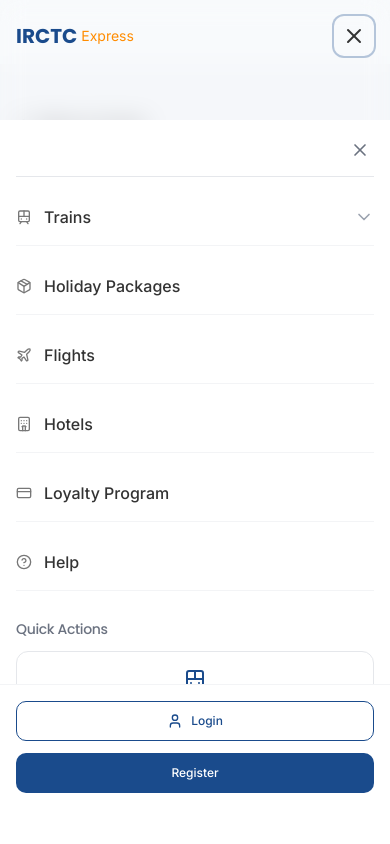
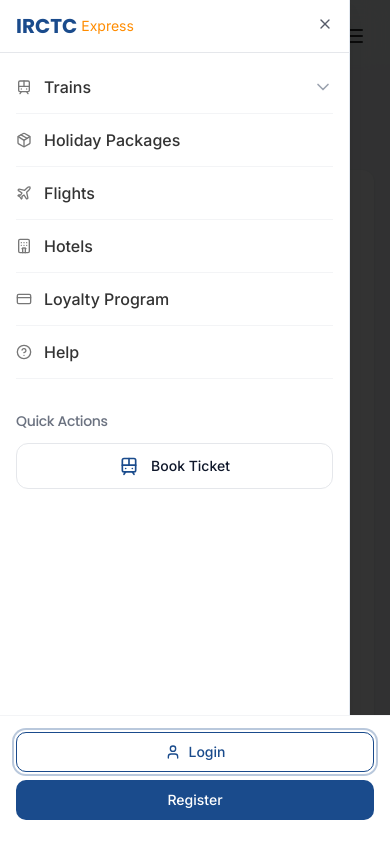
Before and after one commit to vinodkrishna221/trainify-reimagined, a React (Vite) app: page /login in a window 390 px wide. Both pictures are taken after a click on the button 354 px from the left and 36 px from the top of the page. Shown: the top 844 px of the page. Built offline with nearby package versions, Linux system fonts and the light colour scheme.

Commit message:
Fix padding issue
The padding was not correctly applied. This commit fixes the padding issue.

```diff
--- a/src/components/common/Navbar.tsx
+++ b/src/components/common/Navbar.tsx
@@ -4,6 +4,7 @@ import { Link, useLocation } from 'react-router-dom';
 import { Menu, X, User, ChevronDown, Train, Package, Plane, Hotel, CreditCard, HelpCircle } from 'lucide-react';
 import { cn } from '@/lib/utils';
 import Button from './Button';
+import { Sheet, SheetContent, SheetTrigger } from "@/components/ui/sheet";
 
 interface NavItem {
   label: string;
@@ -154,57 +155,62 @@ const Navbar = () => {
         </div>
 
         {/* Mobile Menu Button */}
+        <div className="lg:hidden">
+          <Sheet>
+            <SheetTrigger asChild>
               <button
-          className="lg:hidden p-2 rounded-md focus:outline-none focus:ring-2 focus:ring-irctc-royal-blue/30"
-          onClick={() => setMobileMenuOpen(!mobileMenuOpen)}
+                className="p-2 rounded-md focus:outline-none focus:ring-2 focus:ring-irctc-royal-blue/30"
+                aria-label="Open main menu"
               >
-          {mobileMenuOpen ?
-            <X className="w-6 h-6 text-irctc-dark-gray" /> :
                 <Menu className="w-6 h-6 text-irctc-dark-gray" />
-          }
               </button>
+            </SheetTrigger>
+            <SheetContent side="left" className="p-0 w-full max-w-[350px] bg-white">
+              <div className="flex items-center justify-between px-4 py-3 border-b border-gray-200">
+                <div className="flex items-center">
+                  <span className="text-irctc-royal-blue font-poppins font-bold text-xl">IRCTC</span>
+                  <span className="text-irctc-orange ml-1 text-sm">Express</span>
+                </div>
               </div>
 
-      {/* Mobile Menu */}
-      {mobileMenuOpen && (
-        <div className="relative fixed inset-0 z-40 lg:hidden bg-white" style={{ top: '64px', height: 'calc(100% - 64px)' }}>
-          <div className="p-4 space-y-3 overflow-y-auto h-full pb-24">
-            {/* Remove duplicate logo from mobile menu */}
-            <div className="border-b border-gray-200 pb-3">
-              <button
-                onClick={() => setMobileMenuOpen(false)}
-                className="p-1 rounded-md ml-auto block"
-              >
-                <X className="w-5 h-5 text-gray-500" />
-              </button>
-            </div>
-
+              <div className="overflow-y-auto h-full pb-24">
+                <nav className="py-2">
                   {navItems.map((item) => (
-              <div key={item.label} className="border-b border-gray-100 py-2.5">
+                    <div key={item.label} className="px-4">
                       <div
                         className={cn(
-                    "flex items-center justify-between py-1.5",
+                          "flex items-center justify-between py-3.5 border-b border-gray-100",
                           item.highlight && "text-irctc-orange font-medium"
                         )}
                         onClick={() => item.children && toggleDropdown(item.label)}
                       >
                         <div className="flex items-center gap-3">
                           {item.icon && <span className="text-irctc-medium-gray">{item.icon}</span>}
-                    <span className="font-medium text-irctc-dark-gray">{item.label}</span>
+                          <span className={cn(
+                            "font-medium",
+                            location.pathname === item.href ? "text-irctc-royal-blue" : "text-irctc-dark-gray"
+                          )}>
+                            {item.label}
+                          </span>
                         </div>
                         {item.children && (
-                    <ChevronDown className={cn("w-5 h-5 text-gray-400 transition-transform", openDropdown === item.label ? "rotate-180" : "")} />
+                          <ChevronDown
+                            className={cn(
+                              "w-5 h-5 text-gray-400 transition-transform",
+                              openDropdown === item.label ? "rotate-180" : ""
+                            )}
+                          />
                         )}
                       </div>
 
                       {/* Mobile Dropdown */}
                       {item.children && openDropdown === item.label && (
-                  <div className="mt-1.5 ml-7 space-y-1.5 animate-slide-down bg-white rounded-md p-2">
+                        <div className="mt-1 space-y-1 bg-white rounded-md py-2 pl-8">
                           {item.children.map((child) => (
                             <Link
                               key={child.label}
                               to={child.href}
-                        className="block py-1.5 px-3 text-irctc-medium-gray hover:bg-gray-100 rounded-md"
+                              className="block py-2.5 text-irctc-medium-gray hover:text-irctc-royal-blue"
                             >
                               {child.label}
                             </Link>
@@ -213,46 +219,42 @@ const Navbar = () => {
                       )}
                     </div>
                   ))}
+                </nav>
+
+                {/* Quick Actions for Mobile */}
+                <div className="px-4 pt-6">
+                  <h3 className="text-sm font-medium text-gray-500 mb-3">Quick Actions</h3>
+                  <div className="grid grid-cols-1">
+                    <Link to="/book-train" className="bg-white border border-gray-200 rounded-lg p-3 mb-3 flex items-center justify-center gap-3 hover:shadow-sm transition-shadow">
+                      <Train className="w-5 h-5 text-irctc-royal-blue" />
+                      <span className="text-sm font-medium">Book Ticket</span>
+                    </Link>
+                  </div>
+                </div>
 
                 {/* Mobile Authentication Buttons */}
-            <div className="pt-4 flex flex-col gap-3 fixed bottom-0 left-0 right-0 p-4 bg-white border-t border-gray-100">
+                <div className="px-4 pt-4 pb-6 fixed bottom-0 left-0 right-0 bg-white border-t border-gray-100 flex flex-col gap-2">
                   <Button
                     variant="outline"
                     fullWidth
-                size="sm"
                     icon={<User className="w-4 h-4" />}
                     onClick={() => window.location.href = '/login'}
-                className="h-10"
                   >
                     Login
                   </Button>
                   <Button
                     variant="primary"
                     fullWidth
-                size="sm"
                     onClick={() => window.location.href = '/login?signup=true'}
-                className="h-10"
                   >
                     Register
                   </Button>
                 </div>
-
-            {/* Quick Actions for Mobile */}
-            <div className="pt-4 mt-4">
-              <h3 className="text-sm font-medium text-gray-500 mb-3">Quick Actions</h3>
-              <div className="grid grid-cols-1 gap-3">
-                <Link to="/book-train" className="bg-white border border-gray-200 rounded-lg p-4 text-center hover:shadow-md transition-shadow">
-                  <div className="flex flex-col items-center">
-                    <Train className="w-6 h-6 text-irctc-royal-blue mb-2" />
-                    <h3 className="text-base font-medium">Book Ticket</h3>
-                    <p className="text-xs text-gray-500 mt-1">Access quickly</p>
               </div>
-                </Link>
+            </SheetContent>
+          </Sheet>
         </div>
       </div>
-          </div>
-        </div>
-      )}
     </header>
   );
 };
```
Lines whose indentation alone changed are shown as unchanged.
